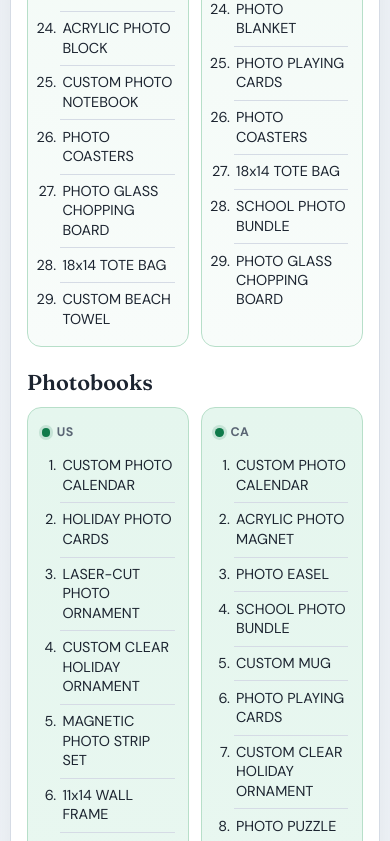
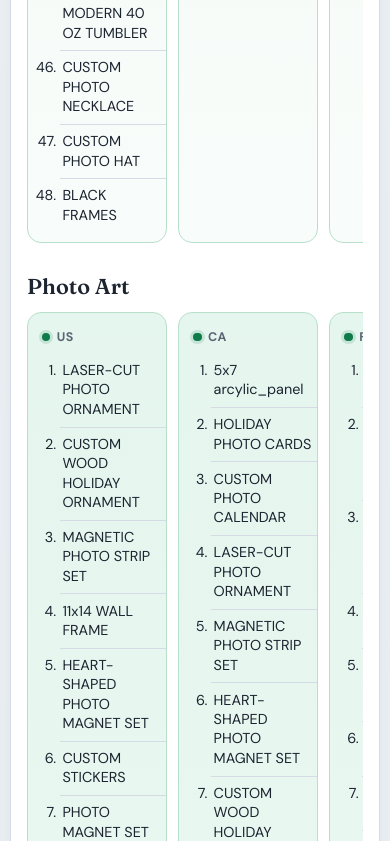
Before and after one commit to LauraS-pa/my-deals-status, a website: page index.html in a window 390 px wide. Shown: the part 10027-10868 px from the top of the page. Drawn offline with Linux system fonts and the light colour scheme.

Commit message:
Keep app regions on one row with horizontal scroll on small screens.
Co-authored-by: Cursor <cursoragent@cursor.com>

```diff
--- a/styles.css
+++ b/styles.css
@@ -119,17 +119,34 @@ body {
 }
 
 .region-grid {
-  display: grid;
-  grid-template-columns: repeat(auto-fill, minmax(150px, 1fr));
+  display: flex;
+  flex-wrap: nowrap;
   gap: 0.7rem;
+  overflow-x: auto;
+  overflow-y: hidden;
+  padding-bottom: 0.55rem;
+  scroll-snap-type: x proximity;
+  -webkit-overflow-scrolling: touch;
+}
+
+.region-grid::-webkit-scrollbar {
+  height: 8px;
+}
+
+.region-grid::-webkit-scrollbar-thumb {
+  background: #c5ceda;
+  border-radius: 999px;
 }
 
 .region-card {
+  flex: 1 1 0;
+  min-width: 140px;
   border: 1px solid var(--line);
   border-radius: 14px;
   padding: 0.8rem 0.85rem 0.9rem;
   background: #fbfcfe;
   min-height: 6.5rem;
+  scroll-snap-align: start;
   transition: transform 180ms ease, border-color 180ms ease;
 }
 
```
